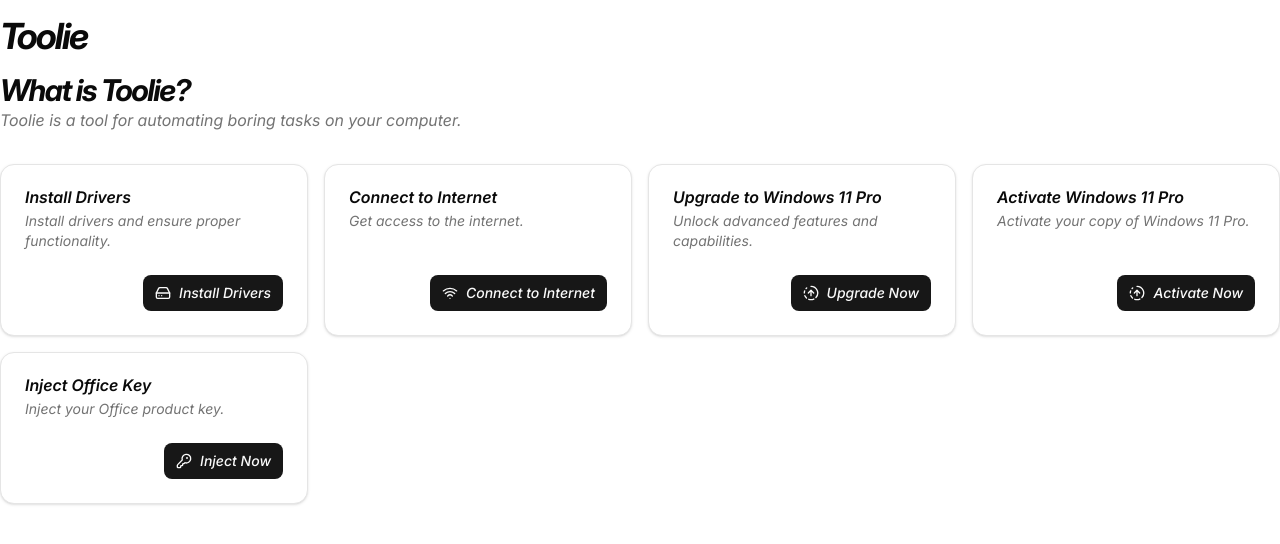
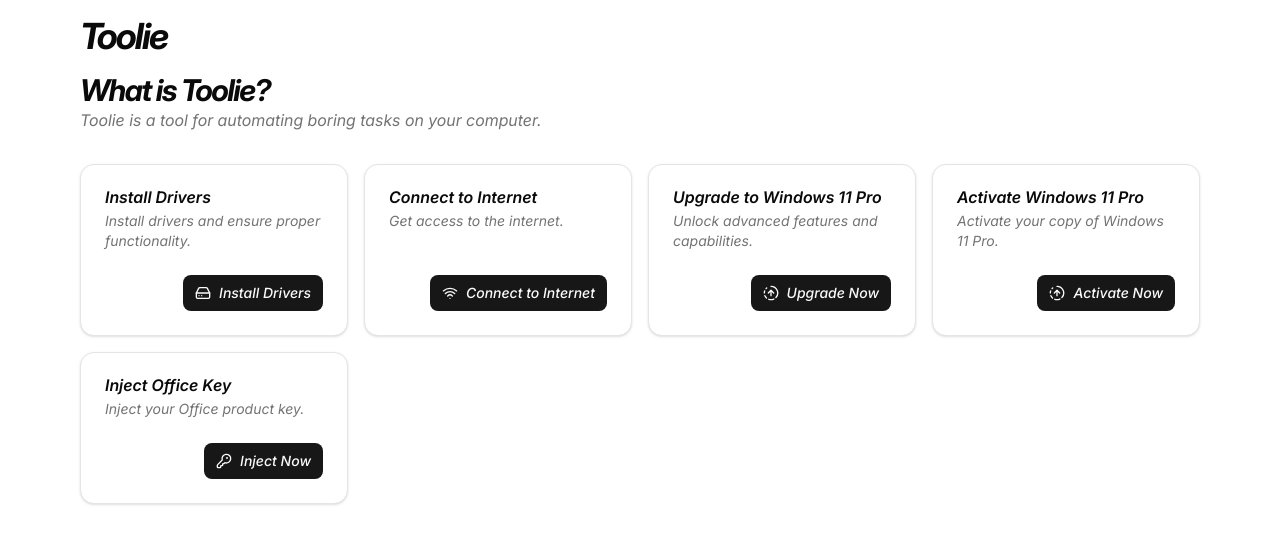
Before and after one commit to DawidGawronskiDev/toolie, a React (Vite) app in the folder gui/: page / in a window 1280 px wide. Shown: the top 544 px of the page. Built offline with nearby package versions, Linux system fonts and the light colour scheme.

Commit message:
add gui container utility class

```diff
--- a/gui/src/App.tsx
+++ b/gui/src/App.tsx
@@ -6,7 +6,7 @@
   return (
     <>
       <Header />
-      <main className="container mx-auto space-y-8">
+      <main className="max-w-6xl container mx-auto space-y-8">
         <Description />
         <Options />
       </main>
--- a/gui/src/components/header.tsx
+++ b/gui/src/components/header.tsx
@@ -1,6 +1,6 @@
 const Header = () => {
   return (
-    <header className="container mx-auto py-4">
+    <header className="max-w-6xl container mx-auto py-4">
       <h1>Toolie</h1>
     </header>
   );
--- a/gui/src/index.css
+++ b/gui/src/index.css
@@ -142,3 +142,9 @@
     @apply text-base text-muted-foreground;
   }
 }
+
+@layer utilities {
+  .container {
+    @apply max-w-6xl mx-auto px-4;
+  }
+}
```
